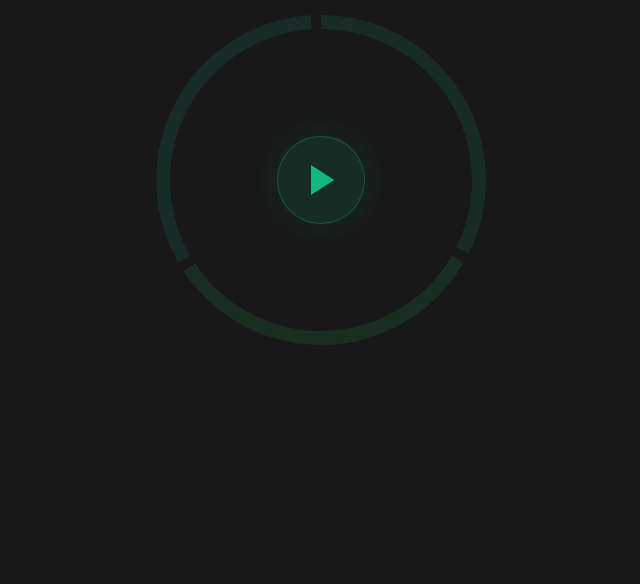
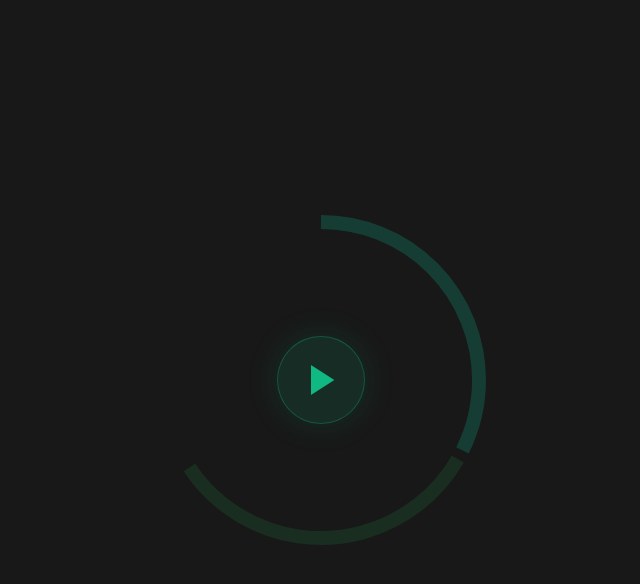
Before and after one commit to folt3k/pomocare, an Angular app: page / in a window 1280 px wide. Shown: the top 584 px of the page, without its empty margins (319-959 px from the left). Built offline with nearby package versions, Linux system fonts and the light colour scheme.

Commit message:
fix tailwind

```diff
--- a/postcss.config.mjs
+++ /dev/null
@@ -1,5 +0,0 @@
-export default {
-  plugins: {
-    '@tailwindcss/postcss': {}
-  }
-}
--- a/src/app/app.html
+++ b/src/app/app.html
@@ -1,4 +1,4 @@
-<main class="flex-1 h-100 flex items-center justify-center px-8 pb-10" style="position:relative;z-index:1">
+<main class="flex-1 h-full flex items-center justify-center px-8 pb-10" style="position:relative;z-index:1">
     <!-- ════════════════ IDLE ════════════════ -->
     @if (timer.state() === 'idle') {
       <div class="animate-in flex flex-col items-center gap-6 text-center">
@@ -18,7 +18,7 @@
                   [attr.stroke-dasharray]="segLen + ' ' + ringC"
                   stroke-linecap="butt"/>
               </g>
-              <g transform="rotate(240, 180, 180)">
+              <g transform="ro`tate(240, 180, 180)">
                 <circle cx="180" cy="180" [attr.r]="RING_R" fill="none"
                   stroke="rgba(20,184,166,.12)" [attr.stroke-width]="14"
                   [attr.stroke-dasharray]="segLen + ' ' + ringC"
--- a/src/app/services/timer.service.ts
+++ b/src/app/services/timer.service.ts
@@ -8,8 +8,8 @@ export type BreakType = 'meditation' | 'stretching';
 @Injectable({ providedIn: 'root' })
 export class TimerService {
   readonly TOTAL_SESSIONS = 6;
-  readonly SUB_SESSION_DURATION = 20 * 60; // 20 minutes in seconds
-  readonly BREAK_DURATION = 10 * 60; // 10 minutes in seconds
+  readonly SUB_SESSION_DURATION = 1 * 60; // 20 minutes in seconds
+  readonly BREAK_DURATION = 1 * 60; // 10 minutes in seconds
   readonly SUB_SESSIONS_PER_SESSION = 3;
 
   state = signal<AppState>('idle');
--- a/src/styles.css
+++ b/src/styles.css
@@ -14,4 +14,5 @@ body {
   background: #181818;
   margin: 0;
   padding: 0;
+  height: 100%;
 }
```
